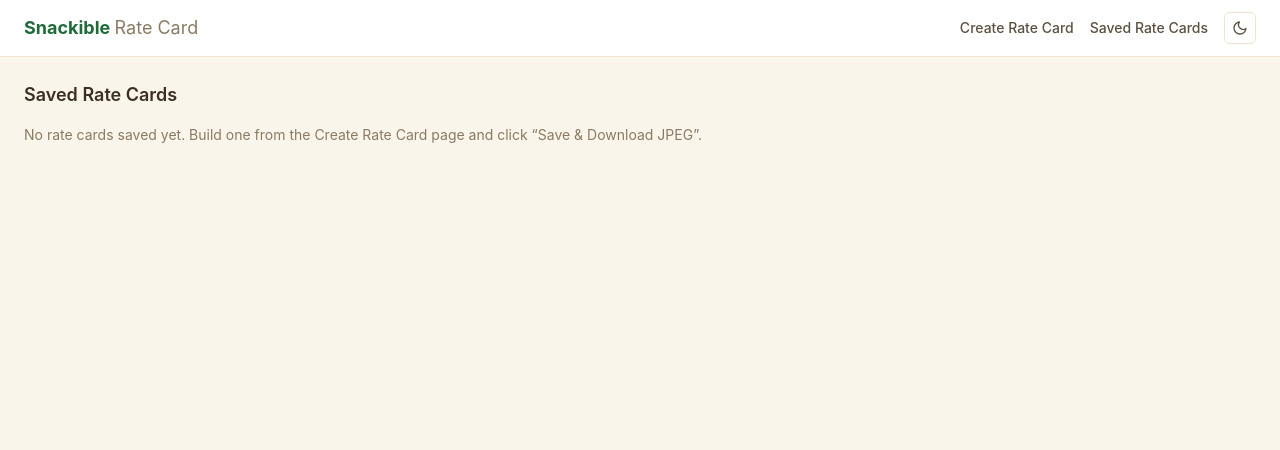
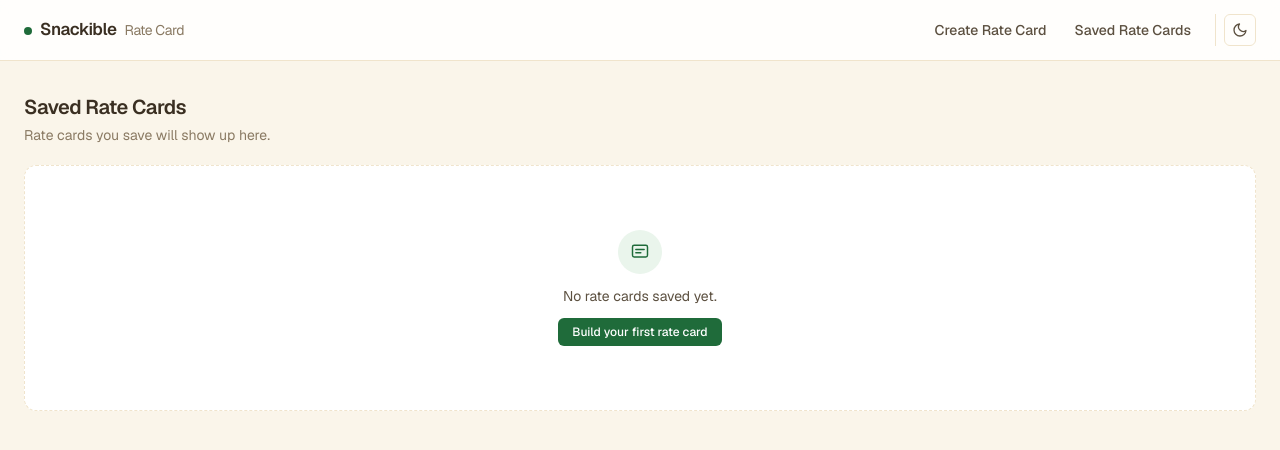
Before and after one commit to Snackible/B2B_Ratecard, a Next.js app: page /saved in a window 1280 px wide. Shown: the top 450 px of the page. Built offline with nearby package versions, Linux system fonts and the light colour scheme.

Commit message:
Prettier

```diff
--- a/app/globals.css
+++ b/app/globals.css
@@ -59,11 +59,55 @@
 @theme inline {
   --color-app-bg: var(--app-bg);
   --color-panel-bg: var(--panel-bg);
+  --font-sans: var(--font-sans);
+  --font-mono: var(--font-mono);
 }
 
 body {
   background: var(--app-bg);
   color: var(--text-primary);
-  font-family:
-    -apple-system, BlinkMacSystemFont, "Segoe UI", Roboto, Helvetica, Arial, sans-serif;
+  font-feature-settings: "cv11", "ss01";
 }
+
+* {
+  transition-property: color, background-color, border-color, box-shadow, transform;
+  transition-duration: 150ms;
+  transition-timing-function: ease-out;
+}
+
+::selection {
+  background: var(--accent-soft-bg);
+  color: var(--accent-soft-fg);
+}
+
+:focus-visible {
+  outline: 2px solid var(--accent);
+  outline-offset: 2px;
+}
+
+/* Custom disclosure marker for <details>/<summary> (used by the catalog tree) */
+summary {
+  list-style: none;
+}
+summary::-webkit-details-marker {
+  display: none;
+}
+summary::before {
+  content: "";
+  display: inline-block;
+  width: 6px;
+  height: 6px;
+  margin-right: 8px;
+  border-right: 1.5px solid currentColor;
+  border-bottom: 1.5px solid currentColor;
+  transform: rotate(-45deg);
+  transition: transform 150ms ease-out;
+  opacity: 0.6;
+}
+details[open] > summary::before {
+  transform: rotate(45deg);
+}
+
+.tabular-nums {
+  font-variant-numeric: tabular-nums;
+}
--- a/app/layout.tsx
+++ b/app/layout.tsx
@@ -1,7 +1,11 @@
 import type { Metadata } from "next";
+import { Geist, Geist_Mono } from "next/font/google";
 import Script from "next/script";
 import Nav from "@/components/Nav";
 import "./globals.css";
+
+const geistSans = Geist({ subsets: ["latin"], variable: "--font-sans" });
+const geistMono = Geist_Mono({ subsets: ["latin"], variable: "--font-mono" });
 
 export const metadata: Metadata = {
   title: "Snackible B2B Rate Card",
@@ -18,13 +22,17 @@ try {
 
 export default function RootLayout({ children }: LayoutProps<"/">) {
   return (
-    <html lang="en" className="h-full antialiased" suppressHydrationWarning>
-      <body className="min-h-full flex flex-col bg-[var(--app-bg)]">
+    <html
+      lang="en"
+      className={`h-full antialiased ${geistSans.variable} ${geistMono.variable}`}
+      suppressHydrationWarning
+    >
+      <body className="min-h-full flex flex-col bg-[var(--app-bg)] font-sans">
         <Script id="theme-init" strategy="beforeInteractive">
           {themeInitScript}
         </Script>
         <Nav />
-        <main className="mx-auto w-full max-w-[1400px] flex-1 px-6 py-6">{children}</main>
+        <main className="mx-auto w-full max-w-[1400px] flex-1 px-6 py-8">{children}</main>
       </body>
     </html>
   );
--- a/app/saved/page.tsx
+++ b/app/saved/page.tsx
@@ -11,27 +11,57 @@ export default async function SavedRateCardsPage() {
 
   return (
     <div>
-      <h1 className="mb-4 text-lg font-semibold text-[var(--text-primary)]">Saved Rate Cards</h1>
+      <h1 className="mb-1 text-xl font-semibold tracking-tight text-[var(--text-primary)]">Saved Rate Cards</h1>
+      <p className="mb-5 text-sm text-[var(--text-muted)]">
+        {cards.length > 0
+          ? `${cards.length} rate card${cards.length === 1 ? "" : "s"} saved`
+          : "Rate cards you save will show up here."}
+      </p>
       {cards.length === 0 ? (
-        <p className="text-sm text-[var(--text-muted)]">
-          No rate cards saved yet. Build one from the Create Rate Card page and click
-          &ldquo;Save &amp; Download JPEG&rdquo;.
-        </p>
+        <div className="flex flex-col items-center gap-3 rounded-xl border border-dashed border-[var(--panel-border)] bg-[var(--panel-bg)] px-6 py-16 text-center">
+          <div className="flex h-11 w-11 items-center justify-center rounded-full bg-[var(--accent-soft-bg)] text-[var(--accent-soft-fg)]">
+            <svg width="20" height="20" viewBox="0 0 24 24" fill="none" stroke="currentColor" strokeWidth="1.75" strokeLinecap="round" strokeLinejoin="round">
+              <rect x="3" y="4" width="18" height="14" rx="2" />
+              <path d="M7 9h10M7 13h6" />
+            </svg>
+          </div>
+          <p className="text-sm text-[var(--text-secondary)]">No rate cards saved yet.</p>
+          <Link
+            href="/"
+            className="rounded-md bg-[var(--accent)] px-3.5 py-1.5 text-xs font-medium text-[var(--accent-fg)] hover:bg-[var(--accent-hover)]"
+          >
+            Build your first rate card
+          </Link>
+        </div>
       ) : (
-        <div className="divide-y divide-[var(--panel-border)] overflow-hidden rounded-lg border border-[var(--panel-border)] bg-[var(--panel-bg)]">
+        <div className="divide-y divide-[var(--panel-border)] overflow-hidden rounded-xl border border-[var(--panel-border)] bg-[var(--panel-bg)] shadow-sm">
           {cards.map((card) => {
             const displayName = card.clientName?.trim() || "Untitled rate card";
             const filename = `${displayName.replace(/\s+/g, "-").toLowerCase()}.jpg`;
             return (
-              <div key={card.id} className="flex flex-wrap items-center gap-x-4 gap-y-2 p-3">
+              <div
+                key={card.id}
+                className="flex flex-wrap items-center gap-x-4 gap-y-2 p-3.5 hover:bg-[var(--input-bg)]"
+              >
                 <div className="min-w-0 flex-1">
                   <div className="truncate font-medium text-[var(--text-primary)]">{displayName}</div>
-                  <div className="text-xs text-[var(--text-muted)]">
-                    {card.itemCount} item{card.itemCount === 1 ? "" : "s"} &middot;{" "}
-                    {card.discountPercent > 0 ? `${card.discountPercent}% off` : "No discount"} &middot;{" "}
-                    {formatINR(card.totalAmount)} &middot;{" "}
-                    {new Date(card.updatedAt ?? card.createdAt).toLocaleString("en-IN")}
-                    {card.updatedAt ? " (edited)" : ""}
+                  <div className="tabular-nums mt-0.5 flex flex-wrap items-center gap-x-1.5 text-xs text-[var(--text-muted)]">
+                    <span>{card.itemCount} item{card.itemCount === 1 ? "" : "s"}</span>
+                    <span aria-hidden>&middot;</span>
+                    {card.discountPercent > 0 ? (
+                      <span className="rounded bg-[var(--secondary-soft-bg)] px-1.5 py-0.5 text-[var(--secondary-accent)]">
+                        {card.discountPercent}% off
+                      </span>
+                    ) : (
+                      <span>No discount</span>
+                    )}
+                    <span aria-hidden>&middot;</span>
+                    <span className="font-medium text-[var(--text-secondary)]">{formatINR(card.totalAmount)}</span>
+                    <span aria-hidden>&middot;</span>
+                    <span>
+                      {new Date(card.updatedAt ?? card.createdAt).toLocaleString("en-IN")}
+                      {card.updatedAt ? " (edited)" : ""}
+                    </span>
                   </div>
                 </div>
                 <div className="flex shrink-0 items-center gap-3 text-xs font-medium">
--- a/components/AddItemModal.tsx
+++ b/components/AddItemModal.tsx
@@ -65,11 +65,15 @@ export default function AddItemModal({ onClose, onAdd, existingCategories, exist
   }
 
   return (
-    <div className="fixed inset-0 z-50 flex items-center justify-center bg-black/40 p-4">
-      <div className="max-h-[90vh] w-full max-w-lg overflow-y-auto rounded-lg bg-[var(--panel-bg)] p-6 shadow-xl">
+    <div className="fixed inset-0 z-50 flex items-center justify-center bg-black/40 p-4 backdrop-blur-[2px]">
+      <div className="max-h-[90vh] w-full max-w-lg overflow-y-auto rounded-xl border border-[var(--panel-border)] bg-[var(--panel-bg)] p-6 shadow-xl">
         <div className="mb-4 flex items-center justify-between">
-          <h2 className="text-lg font-semibold text-[var(--text-primary)]">Add New Item</h2>
-          <button onClick={onClose} className="text-[var(--text-faint)] hover:text-[var(--text-secondary)]" aria-label="Close">
+          <h2 className="text-lg font-semibold tracking-tight text-[var(--text-primary)]">Add New Item</h2>
+          <button
+            onClick={onClose}
+            className="rounded-md p-1 text-[var(--text-faint)] hover:bg-[var(--input-bg)] hover:text-[var(--text-secondary)]"
+            aria-label="Close"
+          >
             ✕
           </button>
         </div>
@@ -227,14 +231,14 @@ export default function AddItemModal({ onClose, onAdd, existingCategories, exist
             <button
               type="button"
               onClick={onClose}
-              className="rounded-md border border-[var(--input-border)] px-4 py-2 text-sm text-[var(--text-secondary)] hover:bg-[var(--input-bg)]"
+              className="rounded-md border border-[var(--input-border)] px-4 py-2 text-sm text-[var(--text-secondary)] hover:bg-[var(--input-bg)] active:scale-[0.98]"
             >
               Cancel
             </button>
             <button
               type="submit"
               disabled={submitting}
-              className="rounded-md bg-[var(--accent)] px-4 py-2 text-sm font-medium text-[var(--accent-fg)] hover:bg-[var(--accent-hover)] disabled:opacity-50"
+              className="rounded-md bg-[var(--accent)] px-4 py-2 text-sm font-medium text-[var(--accent-fg)] hover:bg-[var(--accent-hover)] active:scale-[0.98] disabled:opacity-50 disabled:active:scale-100"
             >
               {submitting ? "Adding..." : "Add Item"}
             </button>
--- a/components/Nav.tsx
+++ b/components/Nav.tsx
@@ -3,19 +3,29 @@ import ThemeToggle from "./ThemeToggle";
 
 export default function Nav() {
   return (
-    <header className="border-b border-[var(--panel-border)] bg-[var(--panel-bg)]">
-      <div className="mx-auto flex max-w-[1400px] flex-wrap items-center justify-between gap-x-4 gap-y-2 px-4 py-3 sm:px-6">
-        <Link href="/" className="text-lg font-bold text-[var(--accent)]">
-          Snackible <span className="font-normal text-[var(--text-muted)]">Rate Card</span>
+    <header className="sticky top-0 z-40 border-b border-[var(--panel-border)] bg-[var(--panel-bg)]/85 backdrop-blur-sm">
+      <div className="mx-auto flex max-w-[1400px] flex-wrap items-center justify-between gap-x-4 gap-y-2 px-4 py-3.5 sm:px-6">
+        <Link href="/" className="flex items-baseline gap-2 text-[17px] font-semibold tracking-tight text-[var(--text-primary)]">
+          <span className="h-2 w-2 rounded-full bg-[var(--accent)]" aria-hidden />
+          Snackible
+          <span className="text-sm font-normal text-[var(--text-muted)]">Rate Card</span>
         </Link>
-        <nav className="flex flex-wrap items-center gap-x-4 gap-y-2 text-sm font-medium text-[var(--text-secondary)]">
-          <Link href="/" className="hover:text-[var(--accent)]">
+        <nav className="flex flex-wrap items-center gap-x-1 gap-y-2 text-sm font-medium text-[var(--text-secondary)]">
+          <Link
+            href="/"
+            className="rounded-md px-3 py-1.5 hover:bg-[var(--input-bg)] hover:text-[var(--text-primary)]"
+          >
             Create Rate Card
           </Link>
-          <Link href="/saved" className="hover:text-[var(--accent)]">
+          <Link
+            href="/saved"
+            className="rounded-md px-3 py-1.5 hover:bg-[var(--input-bg)] hover:text-[var(--text-primary)]"
+          >
             Saved Rate Cards
           </Link>
-          <ThemeToggle />
+          <div className="ml-2 border-l border-[var(--panel-border)] pl-2">
+            <ThemeToggle />
+          </div>
         </nav>
       </div>
     </header>
```
Also changed, not shown: components/Builder.tsx (+12 -10 lines), components/CatalogBrowser.tsx (+23 -7 lines), .claude/launch.json.
